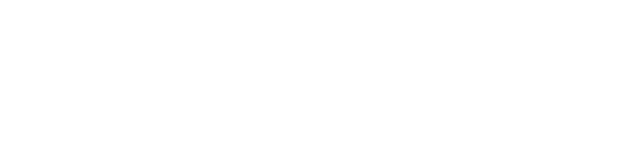
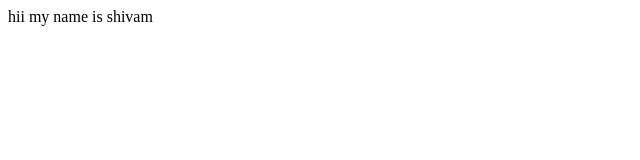
Before and after one commit to Shivam4320/hii, a plain HTML site: page home.html in a window 1280 px wide. Shown: the whole page, without its empty margins (0-640 px from the left). Drawn offline with Linux system fonts and the light colour scheme.

Commit message:
home.html commited

```diff
--- a/home.html
+++ b/home.html
@@ -7,6 +7,6 @@
     <title>Document</title>
 </head>
 <body>
-
+    hii my name is shivam
 </body>
 </html>
```
